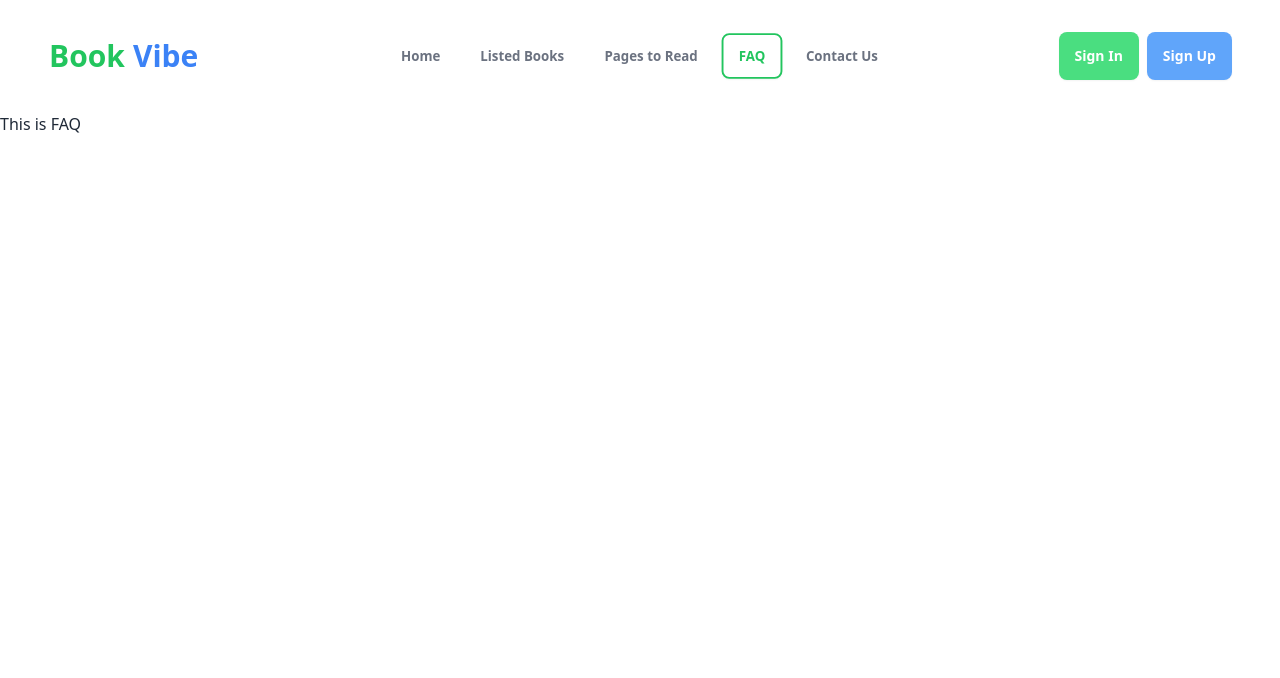
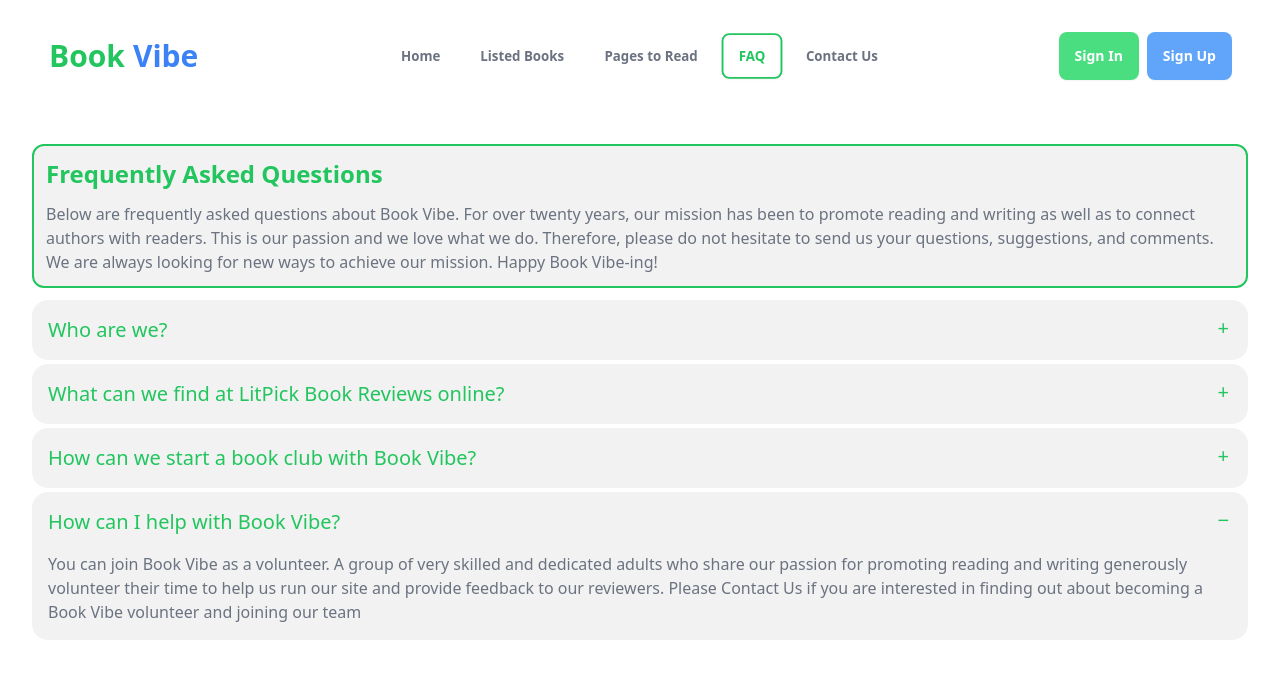
Before and after one commit to shahadathhs/book-vibe, a React (Vite) app: page /faq in a window 1280 px wide. Shown: the top 678 px of the page. Built offline with nearby package versions, Linux system fonts and the light colour scheme.

Commit message:
FAQ page completed

```diff
--- a/src/components/Pages/Faq.jsx
+++ b/src/components/Pages/Faq.jsx
@@ -1,7 +1,52 @@
 const Faq = () => {
   return (
-    <div>
-      This is FAQ
+    <div className="p-8 space-y-3">
+      <div className="space-y-3 p-3 bg-base-200 rounded-xl border-green-500 border-2">
+        <h3 className="text-green-500 text-2xl font-bold">Frequently Asked Questions</h3>
+        <p className="text-gray-500">Below are frequently asked questions about Book Vibe. For over twenty years, our mission has been to promote reading and writing as well as to connect authors with readers.  This is our passion and we love what we do.  Therefore, please do not hesitate to send us your questions, suggestions, and comments. We are always looking for new ways to achieve our mission. Happy Book Vibe-ing!</p>
+      </div>
+      <div className="space-y-1">
+        <div className="collapse collapse-plus bg-base-200">
+          <input type="radio" name="my-accordion-3" defaultChecked />
+          <div className="collapse-title text-xl font-medium text-green-500">
+          Who are we?
+          </div>
+          <div className="collapse-content text-gray-500">
+            <p>We are a worldwide network of adult and student (preteen and teen) book reviewers and readers.</p>
+            <p>Parents, teachers, librarians, and other educators can involve their readers as book reviewers too, either as individuals or in book clubs or reading groups.</p>
+          </div>
+        </div>
+
+        <div className="collapse collapse-plus bg-base-200">
+          <input type="radio" name="my-accordion-3" />
+          <div className="collapse-title text-xl font-medium text-green-500">
+          What can we find at LitPick Book Reviews online?
+          </div>
+          <div className="collapse-content text-gray-500">
+            <p>At Book Vibe, we have picture books, middle grade, young adult, and adult books to read and recommend. Book Vibe reviewers review these books, and we post their book reviews for all to see.</p>
+          </div>
+        </div>
+
+        <div className="collapse collapse-plus bg-base-200">
+          <input type="radio" name="my-accordion-3" />
+          <div className="collapse-title text-xl font-medium text-green-500">
+          How can we start a book club with Book Vibe?
+          </div>
+          <div className="collapse-content text-gray-500">
+            <p>A teacher, librarian, or parent can sponsor a Book Vibe book club or reading group by signing up their readers for a group membership. Groups of people can review the same title on Book Vibe as an eBook. We have hundreds of eBooks on our list that are available for review.  Limited quantities of print review books make it difficult for us to furnish multiple copies to large groups, but educators and parents have used the Book Vibe program for their book clubs by allowing each person to choose a different print book from our list to read and review.  Once a week or month at club meetings, a different person then presents their book and book review to the group for discussion. This way, other people in the club can decide if they would like to read the book too. The many different review copies can then be donated by reviewers to the library's book collection.</p>
+          </div>
+        </div>
+
+        <div className="collapse collapse-plus bg-base-200">
+          <input type="radio" name="my-accordion-3" defaultChecked />
+          <div className="collapse-title text-xl font-medium text-green-500">
+          How can I help with Book Vibe?
+          </div>
+          <div className="collapse-content text-gray-500">
+            <p>You can join Book Vibe as a volunteer. A group of very skilled and dedicated adults who share our passion for promoting reading and writing generously volunteer their time to help us run our site and provide feedback to our reviewers. Please Contact Us if you are interested in finding out about becoming a Book Vibe volunteer and joining our team</p>
+          </div>
+        </div>
+      </div>
     </div>
   );
 };
```
